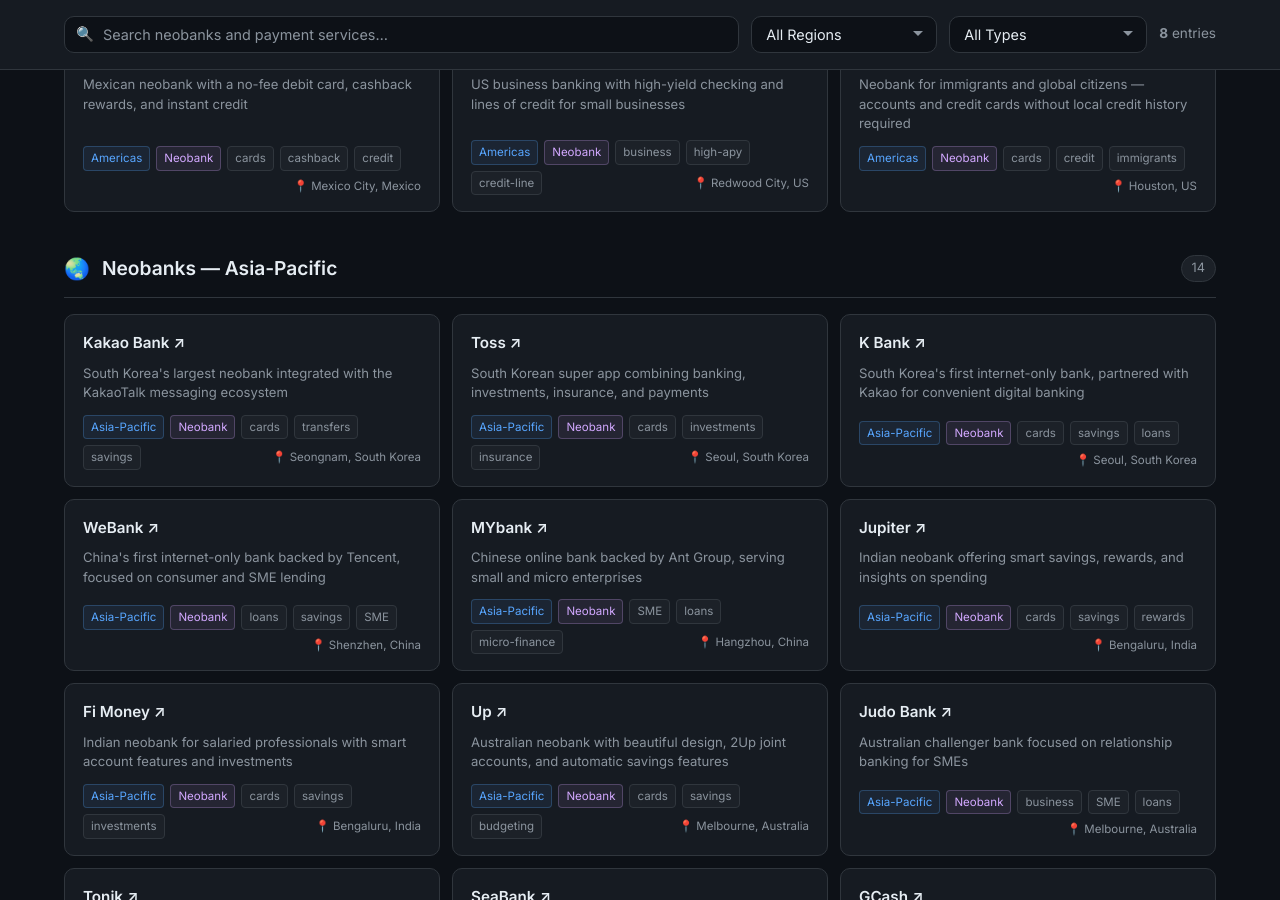
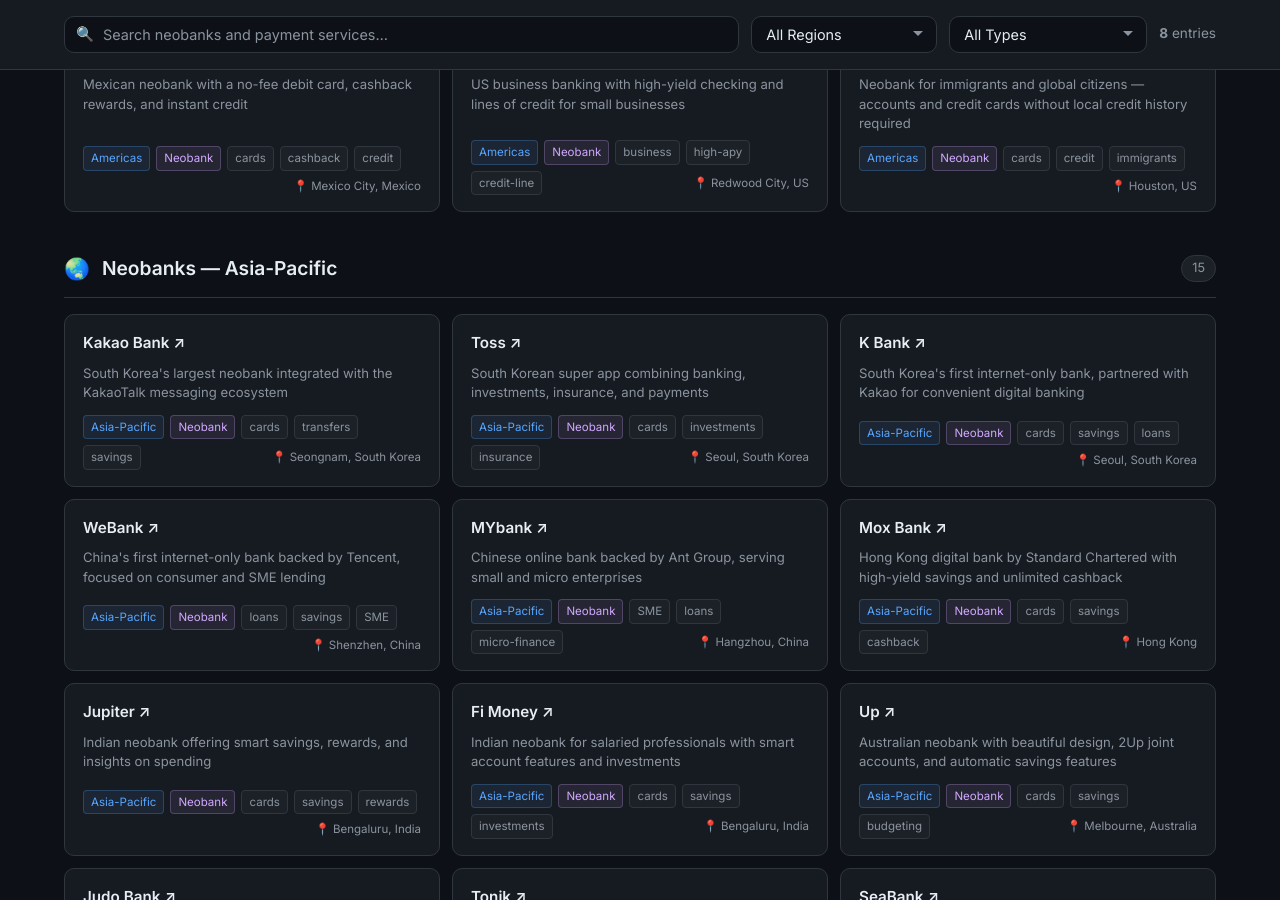
Before and after one commit to ittermit/awesome-neobanks, a Jekyll site: the page built from index.html, in a window 1280 px wide and 900 px high, scrolled down 1264 px. Built offline with Jekyll 4.4.1, drawn with Linux system fonts in a browser that asks for light colours; some of the changed text lies outside the part shown.

Commit message:
add Mox Bank to Asia-Pacific

```diff
--- a/_data/neobanks.yml
+++ b/_data/neobanks.yml
@@ -412,6 +412,15 @@
   founded: 2015
   hq: "Hangzhou, China"
 
+- name: Mox Bank
+  url: https://mox.com
+  description: "Hong Kong digital bank by Standard Chartered with high-yield savings and unlimited cashback"
+  region: Asia-Pacific
+  countries: [HK]
+  tags: [cards, savings, cashback, high-apy]
+  founded: 2020
+  hq: "Hong Kong"
+
 - name: Jupiter
   url: https://jupitermoney.com
   description: "Indian neobank offering smart savings, rewards, and insights on spending"
```
Also changed, not shown: README.md.
